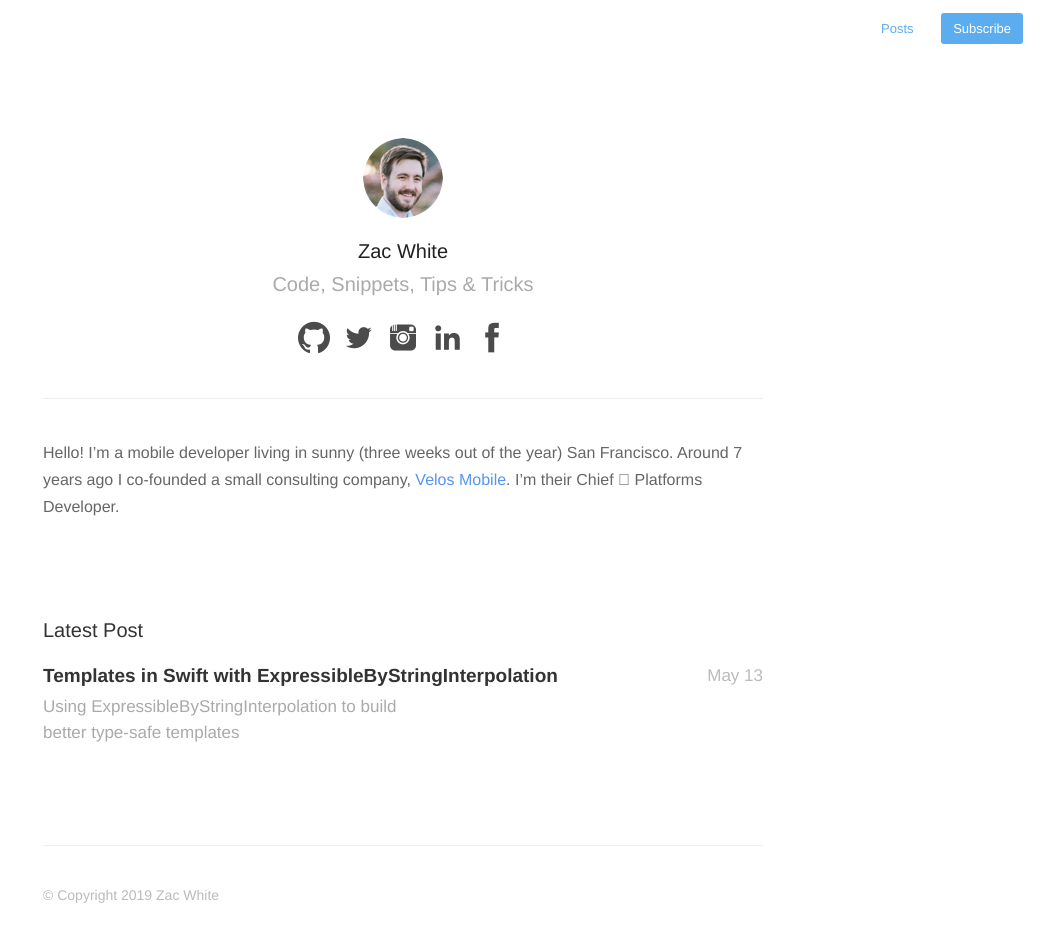
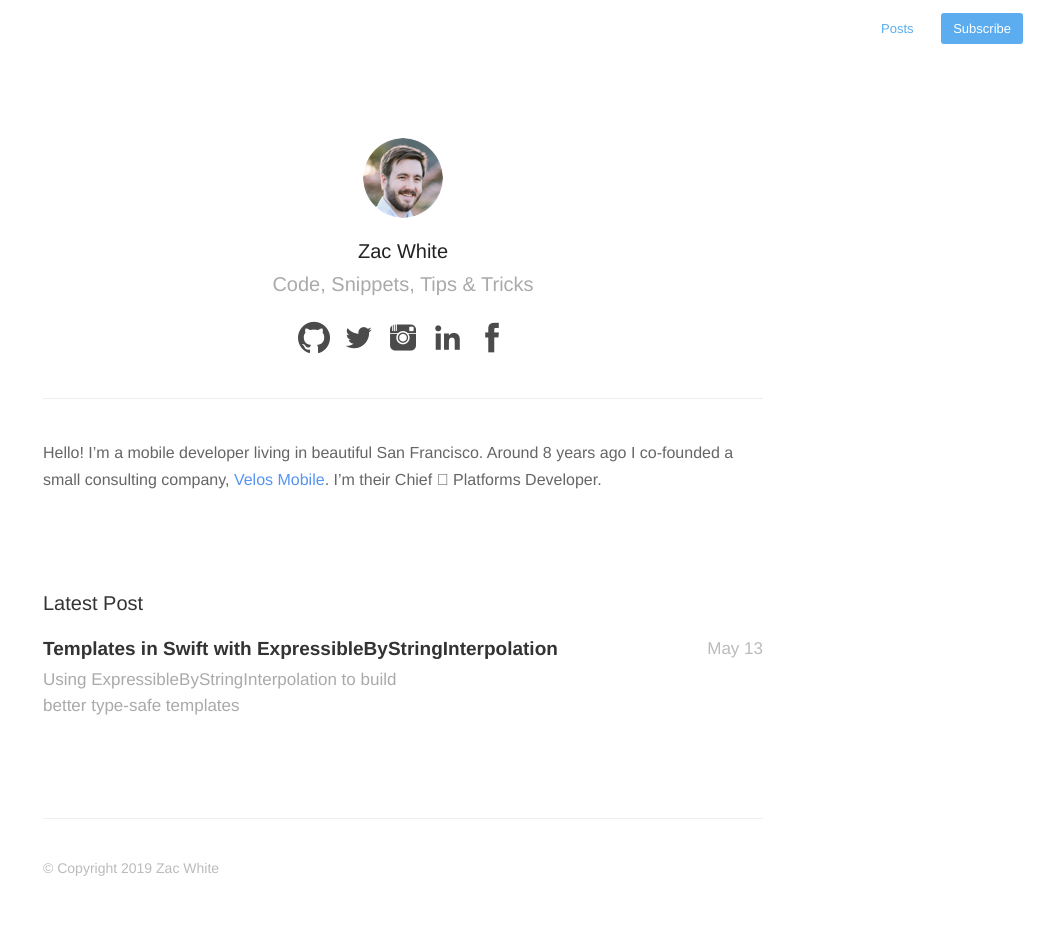
Before and after one commit to zac/zacwhite.com, a Jekyll site: the page built from index.md, in a window 1280 px wide. Shown: the whole page, without its empty margins (237-1280 px from the left). Built offline with Jekyll 4.4.1, drawn with Linux system fonts in a browser that asks for light colours; nearby versions of some CDN libraries; after the commit the page ends 919 px from its top, so only the background shows below that.

Commit message:
More tweaks to style / copy

```diff
--- a/_layouts/post.html
+++ b/_layouts/post.html
@@ -13,7 +13,7 @@
     </section>
 </article>
 <footer id="post-meta" class="clearfix">
-    <a href="http://twitter.com/{{ site.authorTwitter }}">
+    <a href="/">
         <img class="avatar" src="{{ "/" | relative_url  }}assets/images/avatar.png">
         <div>
             <span class="dark">{{ site.author }}</span>
--- a/assets/css/style.css
+++ b/assets/css/style.css
@@ -27,7 +27,6 @@
 
 h1 {
 	font-size: 30px;
-	letter-spacing: -1px;
 	color: #222;
 	font-weight: bold;
 }
@@ -180,7 +179,6 @@
 
 .home h1 {
 	font-size: 30px;
-	letter-spacing: -1px;
 	color: #222;
 	font-weight: bold;
 }
--- a/index.md
+++ b/index.md
@@ -2,7 +2,7 @@
 profile: true
 ---
 
-Hello! I'm a mobile developer living in sunny (three weeks out of the year) San Francisco. Around 7 years ago I co-founded a small consulting company, [Velos Mobile](https://velosmobile.com). I'm their Chief  Platforms Developer.
+Hello! I'm a mobile developer living in beautiful San Francisco. Around 8 years ago I co-founded a small consulting company, [Velos Mobile](https://velosmobile.com). I'm their Chief  Platforms Developer.
 
 <ul id="post-list">
     <h3>Latest Post</h3>
```
